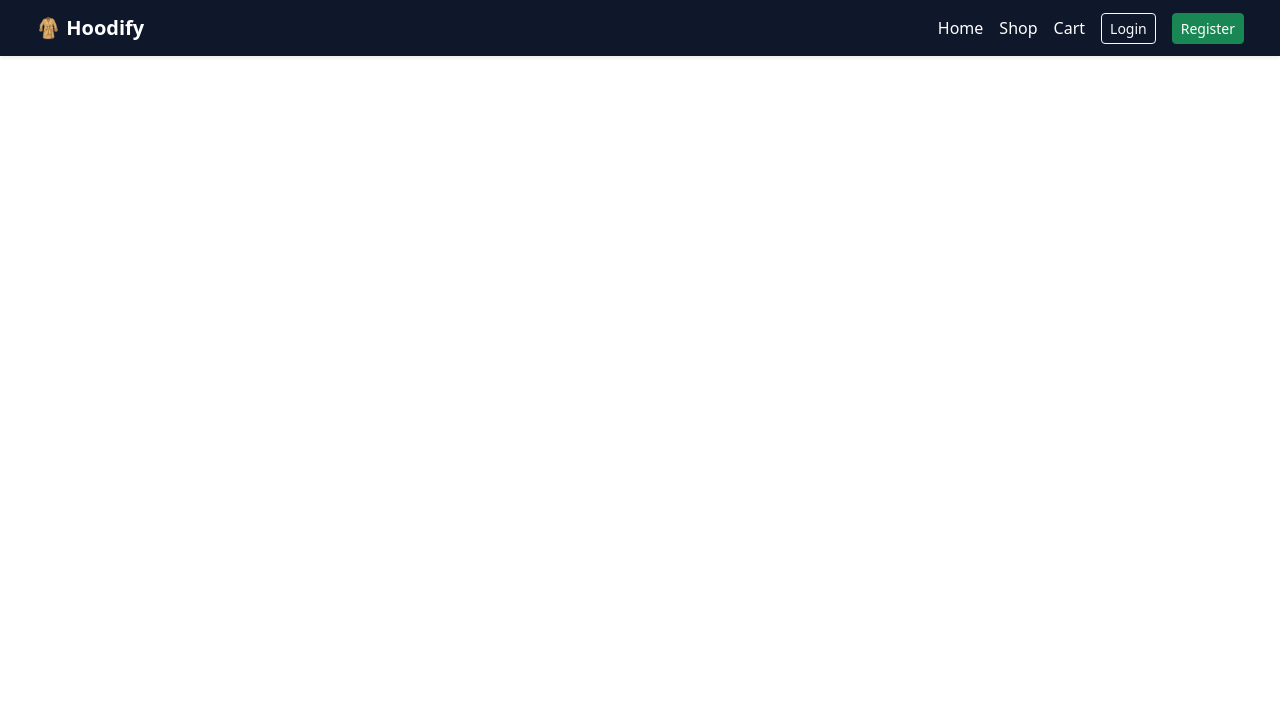
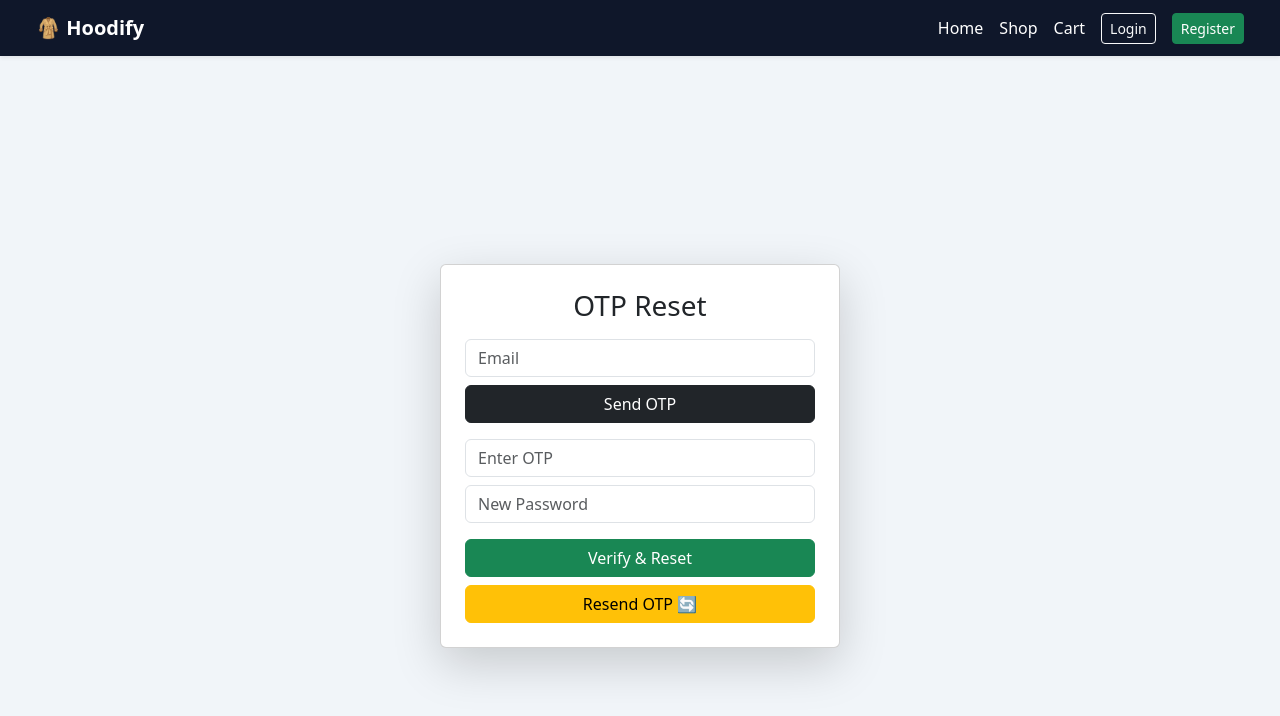
Before and after one commit to jeevaraj7010/ecommerce-frontend, a React (Create React App) app: page /otp-reset in a window 1280 px wide. Shown: the top 716 px of the page. Built offline with nearby package versions, Linux system fonts and the light colour scheme.

Commit message:
migrated to OTP auth + removed reset password + checkout fix

```diff
--- a/src/App.js
+++ b/src/App.js
@@ -11,7 +11,7 @@ import Orders from "./pages/Orders";
 import AddProduct from "./pages/AddProduct";
 import Profile from "./pages/Profile";
 import ForgotPassword from "./pages/ForgotPassword";
-import ResetPassword from "./pages/ResetPassword";
+import OtpReset from "./pages/OtpReset"; // 🔥 ADD THIS
 
 // ✅ Admin imports
 import AdminLayout from "./admin/AdminLayout";
@@ -27,13 +27,15 @@ function App() {
 
         {/* public pages */}
         <Route path="/" element={<Home />} />
+        <Route path="/home" element={<Home />} />
         <Route path="/profile" element={<Profile />} />
-        <Route path="/home" element={<Home />} />
         <Route path="/products" element={<Products />} />
         <Route path="/product/:id" element={<ProductDetails />} />
         <Route path="/cart" element={<Cart />} />
+
+        {/* 🔥 OTP FLOW */}
         <Route path="/forgot-password" element={<ForgotPassword />} />
-<Route path="/reset-password" element={<ResetPassword />} />
+        <Route path="/otp-reset" element={<OtpReset />} />
 
         {/* auth pages */}
         <Route path="/login" element={<Login />} />
@@ -46,7 +48,7 @@ function App() {
         {/* admin old */}
         <Route path="/add-product" element={<AddProduct />} />
 
-        {/* 🔥 NEW ADMIN DASHBOARD */}
+        {/* 🔥 ADMIN DASHBOARD */}
         <Route path="/admin" element={<AdminLayout />}>
           <Route index element={<Dashboard />} />
           <Route path="orders" element={<AdminOrders />} />
--- a/src/admin/AdminLayout.js
+++ b/src/admin/AdminLayout.js
@@ -1,18 +1,38 @@
 import { Link, Outlet, useNavigate, useLocation } from "react-router-dom";
-import { useEffect } from "react";
+import { useEffect, useState } from "react";
 
 function AdminLayout() {
   const navigate = useNavigate();
   const location = useLocation();
+  const [loading, setLoading] = useState(true);
 
-  // 🔐 Protect admin route
+  // 🔐 Protect admin route using backend
   useEffect(() => {
-    const role = localStorage.getItem("role");
+    const token = localStorage.getItem("token");
 
-    if (role !== "ROLE_ADMIN") {
-      alert("Access Denied");
-      navigate("/home");
+    if (!token) {
+      navigate("/login");
+      return;
     }
+
+    // 🔥 Call admin API to verify access
+    fetch("https://ecommerce-backend-1-tsra.onrender.com/api/admin/overview", {
+      headers: {
+        Authorization: `Bearer ${token}`,
+      },
+    })
+      .then((res) => {
+        if (res.status === 403 || res.status === 401) {
+          alert("Access Denied");
+          navigate("/home");
+        } else {
+          setLoading(false);
+        }
+      })
+      .catch(() => {
+        alert("Server error");
+        navigate("/home");
+      });
   }, [navigate]);
 
   // 🔥 Active link style
@@ -32,6 +52,15 @@ function AdminLayout() {
     localStorage.clear();
     navigate("/login");
   };
+
+  // ⏳ Loading state
+  if (loading) {
+    return (
+      <h3 style={{ textAlign: "center", marginTop: "100px" }}>
+        Checking access...
+      </h3>
+    );
+  }
 
   return (
     <div style={{ display: "flex", minHeight: "100vh" }}>
--- a/src/pages/ForgotPassword.js
+++ b/src/pages/ForgotPassword.js
@@ -1,15 +1,17 @@
 import React, { useState } from "react";
-import axios from "axios";
+import { useNavigate } from "react-router-dom";
 
 function ForgotPassword() {
   const [email, setEmail] = useState("");
+  const navigate = useNavigate();
 
-  const handleSend = async () => {
-    await axios.post(
-      "https://ecommerce-backend-1-tsra.onrender.com/auth/forgot-password",
-      { email }
-    );
-    alert("Check your email 📧");
+  const handleNext = () => {
+    if (!email) {
+      alert("Enter email");
+      return;
+    }
+
+    navigate("/otp-reset", { state: { email } });
   };
 
   return (
@@ -17,19 +19,18 @@ function ForgotPassword() {
       style={{ minHeight: "100vh", background: "#f1f5f9" }}>
 
       <div className="card p-4 shadow-lg" style={{ width: "400px" }}>
-
         <h4 className="text-center mb-3">Forgot Password</h4>
 
         <input
           className="form-control mb-3"
-          placeholder="Enter email"
+          placeholder="Enter your email"
+          value={email}
           onChange={(e) => setEmail(e.target.value)}
         />
 
-        <button className="btn btn-dark w-100" onClick={handleSend}>
-          Send Reset Link
+        <button className="btn btn-dark w-100" onClick={handleNext}>
+          Continue
         </button>
-
       </div>
     </div>
   );
--- /dev/null
+++ b/src/pages/OtpReset.js
@@ -0,0 +1,114 @@
+import React, { useState } from "react";
+import axios from "axios";
+import { useLocation } from "react-router-dom";
+
+function OtpReset() {
+  const location = useLocation();
+  const initialEmail = location.state?.email || "";
+
+  const [email, setEmail] = useState(initialEmail);
+  const [otp, setOtp] = useState("");
+  const [password, setPassword] = useState("");
+  const [timer, setTimer] = useState(0);
+  const [loading, setLoading] = useState(false);
+
+  const startTimer = () => {
+    setTimer(60);
+    const interval = setInterval(() => {
+      setTimer((prev) => {
+        if (prev <= 1) {
+          clearInterval(interval);
+          return 0;
+        }
+        return prev - 1;
+      });
+    }, 1000);
+  };
+
+  const sendOtp = async () => {
+    if (!email) return alert("Enter email");
+
+    try {
+      await axios.post(
+        "https://ecommerce-backend-1-tsra.onrender.com/auth/send-otp",
+        { email }
+      );
+
+      alert("OTP sent 📧");
+      startTimer();
+
+    } catch (err) {
+      alert(err.response?.data || "Error ❌");
+    }
+  };
+
+  const verifyOtp = async () => {
+    if (!email || !otp || !password) {
+      return alert("Fill all fields");
+    }
+
+    try {
+      setLoading(true);
+
+      const res = await axios.post(
+        "https://ecommerce-backend-1-tsra.onrender.com/auth/verify-otp",
+        { email, otp, password }
+      );
+
+      alert(res.data);
+
+    } catch (err) {
+      alert(err.response?.data || "Invalid OTP ❌");
+    } finally {
+      setLoading(false);
+    }
+  };
+
+  return (
+    <div className="d-flex justify-content-center align-items-center"
+      style={{ minHeight: "100vh", background: "#f1f5f9" }}>
+
+      <div className="card p-4 shadow-lg" style={{ width: "400px" }}>
+        <h3 className="text-center mb-3">OTP Reset</h3>
+
+        <input
+          className="form-control mb-2"
+          value={email}
+          onChange={(e) => setEmail(e.target.value)}
+          placeholder="Email"
+        />
+
+        <button className="btn btn-dark w-100 mb-3" onClick={sendOtp}>
+          Send OTP
+        </button>
+
+        <input
+          className="form-control mb-2"
+          placeholder="Enter OTP"
+          onChange={(e) => setOtp(e.target.value)}
+        />
+
+        <input
+          type="password"
+          className="form-control mb-3"
+          placeholder="New Password"
+          onChange={(e) => setPassword(e.target.value)}
+        />
+
+        <button className="btn btn-success w-100 mb-2" onClick={verifyOtp}>
+          {loading ? "Verifying..." : "Verify & Reset"}
+        </button>
+
+        <button
+          className="btn btn-warning w-100"
+          disabled={timer > 0}
+          onClick={sendOtp}
+        >
+          {timer > 0 ? `Resend in ${timer}s` : "Resend OTP 🔄"}
+        </button>
+      </div>
+    </div>
+  );
+}
+
+export default OtpReset;
--- a/src/pages/ResetPassword.js
+++ /dev/null
@@ -1,89 +0,0 @@
-import React, { useState } from "react";
-import axios from "axios";
-import { useLocation, useNavigate } from "react-router-dom";
-
-function ResetPassword() {
-  const [password, setPassword] = useState("");
-  const [confirm, setConfirm] = useState("");
-  const [loading, setLoading] = useState(false);
-
-  const navigate = useNavigate();
-  const query = new URLSearchParams(useLocation().search);
-  const token = query.get("token");
-
-  const handleReset = async () => {
-    if (!token) {
-      alert("Invalid reset link");
-      return;
-    }
-
-    if (!password || !confirm) {
-      alert("Fill all fields");
-      return;
-    }
-
-    if (password !== confirm) {
-      alert("Passwords do not match");
-      return;
-    }
-
-    try {
-      setLoading(true);
-
-      const res = await axios.post(
-        "https://ecommerce-backend-1-tsra.onrender.com/auth/reset-password",
-        { token, password }
-      );
-
-      alert(res.data);
-      navigate("/login");
-
-    } catch (err) {
-      console.error(err);
-
-      if (err.message === "Network Error") {
-        alert("Server waking up... try again in few seconds");
-      } else {
-        alert(err.response?.data || "Reset failed");
-      }
-
-    } finally {
-      setLoading(false);
-    }
-  };
-
-  return (
-    <div className="d-flex justify-content-center align-items-center"
-      style={{ minHeight: "100vh", background: "linear-gradient(135deg, #0f172a, #1e293b, #334155)" }}>
-
-      <div className="card p-4 shadow"
-        style={{ width: "100%", maxWidth: "400px", borderRadius: "20px" }}>
-
-        <h3 className="text-center mb-3">Reset Password</h3>
-
-        <input
-          type="password"
-          className="form-control mb-2"
-          placeholder="New password"
-          value={password}
-          onChange={(e) => setPassword(e.target.value)}
-        />
-
-        <input
-          type="password"
-          className="form-control mb-3"
-          placeholder="Confirm password"
-          value={confirm}
-          onChange={(e) => setConfirm(e.target.value)}
-        />
-
-        <button className="btn btn-success w-100" onClick={handleReset}>
-          {loading ? "Updating..." : "Reset Password"}
-        </button>
-
-      </div>
-    </div>
-  );
-}
-
-export default ResetPassword;
```
Also changed, not shown: src/pages/Checkout.js (+41 -16 lines).
